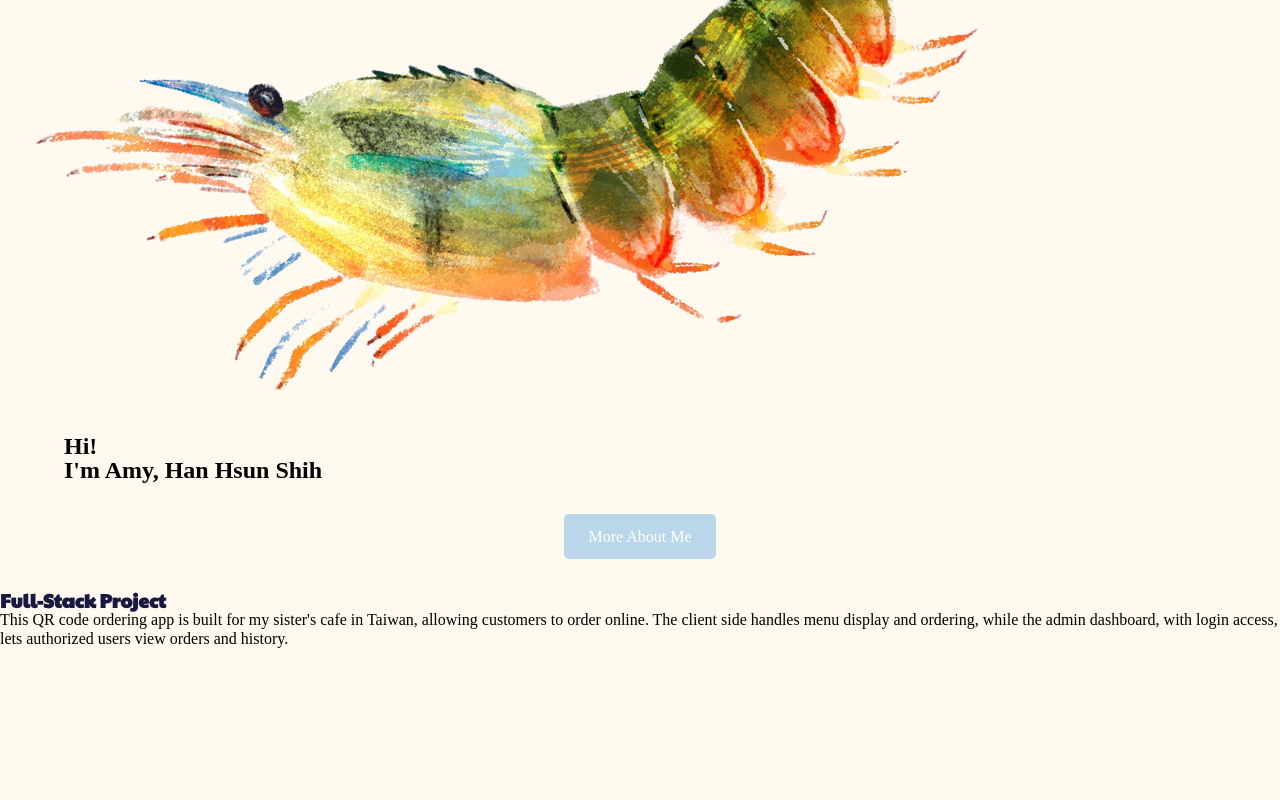
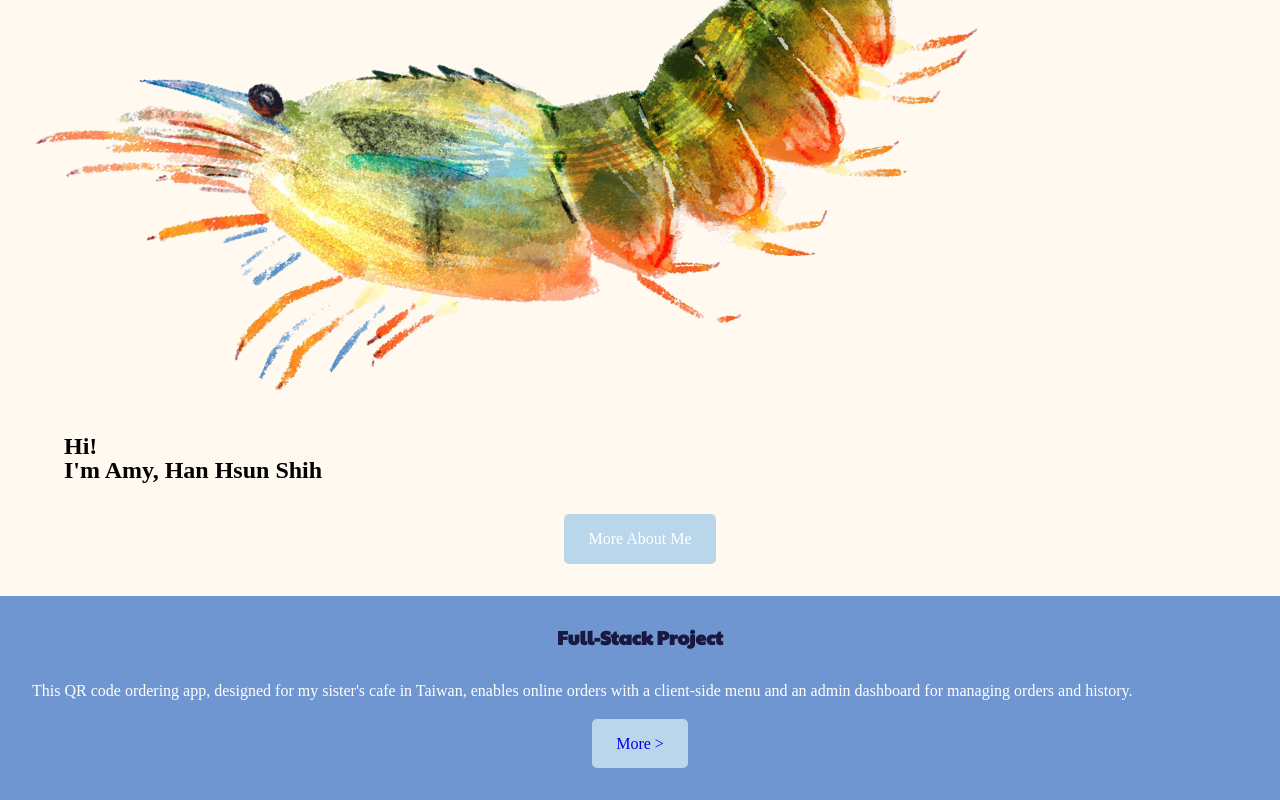
Before and after one commit to HanHsunShih/personal-website, a React (Vite) app: page / in a window 1280 px wide. Shown: the part 208-1008 px from the top of the page. Before the commit the page ends 856 px from the top, so only its background shows below. Built offline with nearby package versions, Linux system fonts and the light colour scheme; a web font is replaced by a local one.

Commit message:
Add article in home page

```diff
--- a/src/assets/pages/HomePage/HomePage.jsx
+++ b/src/assets/pages/HomePage/HomePage.jsx
@@ -17,12 +17,14 @@ export default function HomePage() {
       </div>
       <article className="article">
         <h2 className="article__title">Full-Stack Project</h2>
-        <p>
-          This QR code ordering app is built for my sister's cafe in Taiwan,
-          allowing customers to order online. The client side handles menu
-          display and ordering, while the admin dashboard, with login access,
-          lets authorized users view orders and history.
+        <p className="article__description">
+          This QR code ordering app, designed for my sister's cafe in Taiwan,
+          enables online orders with a client-side menu and an admin dashboard
+          for managing orders and history.
         </p>
+        <Link to="/full-stack-project" className="article__button-box">
+          <p className="article__button">{`More >`}</p>
+        </Link>
       </article>
     </>
   );
--- a/src/assets/pages/HomePage/HomePage.scss
+++ b/src/assets/pages/HomePage/HomePage.scss
@@ -26,8 +26,25 @@
 }
 
 .article {
+  background-color: $color3;
+  padding: 2rem;
   &__title {
+    @include flex;
+    padding-bottom: 2rem;
     font-family: paytoneOne;
     color: $color4;
   }
+
+  &__description {
+    color: $color5;
+  }
+
+  &__button {
+    &-box {
+      text-decoration: none;
+      @include flex;
+      padding-top: 1rem;
+    }
+    @include button;
+  }
 }
--- a/src/styles/_partials/_typography.scss
+++ b/src/styles/_partials/_typography.scss
@@ -41,5 +41,5 @@ h3 {
 p {
   font-family: OpenSans;
   font-size: 1rem;
-  line-height: 1.2rem;
+  line-height: 1.5rem;
 }
```
